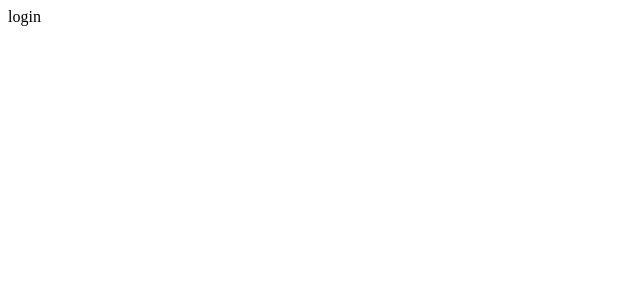
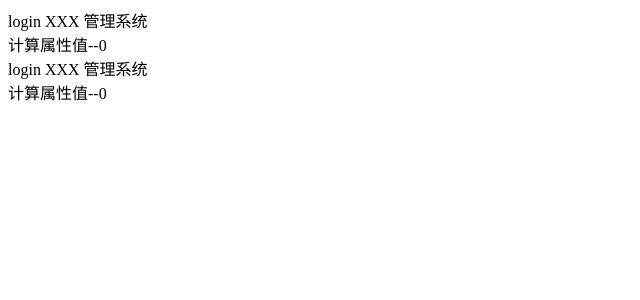
Before and after one commit to WHuamin/framework-ts-project, a Vue app: page /#/login in a window 1280 px wide. Shown: the top 300 px of the page, without its empty margins (0-640 px from the left). Built offline with nearby package versions, Linux system fonts and the light colour scheme.

Commit message:
feat: 配置pinia

```diff
--- a/package.json
+++ b/package.json
@@ -15,6 +15,7 @@
 		"commitlint": "commitlint --config commitlint.config.cjs -e -V"
 	},
 	"dependencies": {
+		"pinia": "^2.1.7",
 		"vue": "^3.3.11",
 		"vue-router": "^4.2.5"
 	},
--- a/src/main.ts
+++ b/src/main.ts
@@ -1,8 +1,9 @@
 import { createApp } from 'vue'
 import App from './App.vue'
 import router from '@/router'
+import pinia from '@/stores'
 
-createApp(App).use(router).mount('#app')
+createApp(App).use(pinia).use(router).mount('#app')
 // const setupApp = async () => {
 // 	const app = createApp(App)
 // 	// 创建路由
--- /dev/null
+++ b/src/stores/index.ts
@@ -0,0 +1,4 @@
+import { createPinia } from 'pinia' // 导入createPinia方法
+const pinia = createPinia() // 创建Pinia实例
+
+export default pinia
--- /dev/null
+++ b/src/stores/modules/system.ts
@@ -0,0 +1,16 @@
+import { defineStore } from 'pinia'
+import { ref, computed } from 'vue'
+
+export const useSystemStore = defineStore('system', () => {
+	// 定义数据
+	const systemName = ref('XXX 管理系统')
+	const count = ref(0)
+
+	// 定义方法
+	const increment = () => {
+		count.value++
+	}
+	// 定义计算属性
+	const doubleCount = computed(() => count.value * 2)
+	return { count, systemName, increment, doubleCount } // 返回
+})
--- a/src/views/login/index.vue
+++ b/src/views/login/index.vue
@@ -1,5 +1,15 @@
-<script setup lang="ts"></script>
+<script setup lang="ts">
+import { useSystemStore } from '@stores/system'
+import { storeToRefs } from 'pinia'
+const { systemName, doubleCount } = storeToRefs(useSystemStore()) //创建store实例(解构语法,storeToRefs只能用于数据、计算属性，不能用于方法)
+
+const systemStore = useSystemStore()
+console.log(systemStore)
+</script>
 
 <template>
-	<div>login</div>
+	<div>login {{ systemStore.systemName }}</div>
+	<div>计算属性值--{{ systemStore.doubleCount }}</div>
+	<div>login {{ systemName }}</div>
+	<div>计算属性值--{{ doubleCount }}</div>
 </template>
--- a/tsconfig.json
+++ b/tsconfig.json
@@ -22,7 +22,8 @@
 
 		"baseUrl": ".",
 		"paths": {
-			"@/*": ["src/*"]
+			"@/*": ["src/*"],
+            "@stores/*": ["src/stores/modules/*"]
 		}
 	},
 	"include": ["src/**/*.ts", "src/**/*.tsx", "src/**/*.vue"],
--- a/vite.config.ts
+++ b/vite.config.ts
@@ -11,6 +11,10 @@ export default defineConfig({
 			{
 				find: '@',
 				replacement: resolve(__dirname, './src')
+			},
+			{
+				find: '@stores',
+				replacement: resolve(__dirname, './src/stores/modules')
 			}
 		]
 	}
```
Also changed, not shown: src/stores/modules/system1.ts (added, +9 -0 lines), 1 other file (tests, documents, lock files or other folders).
